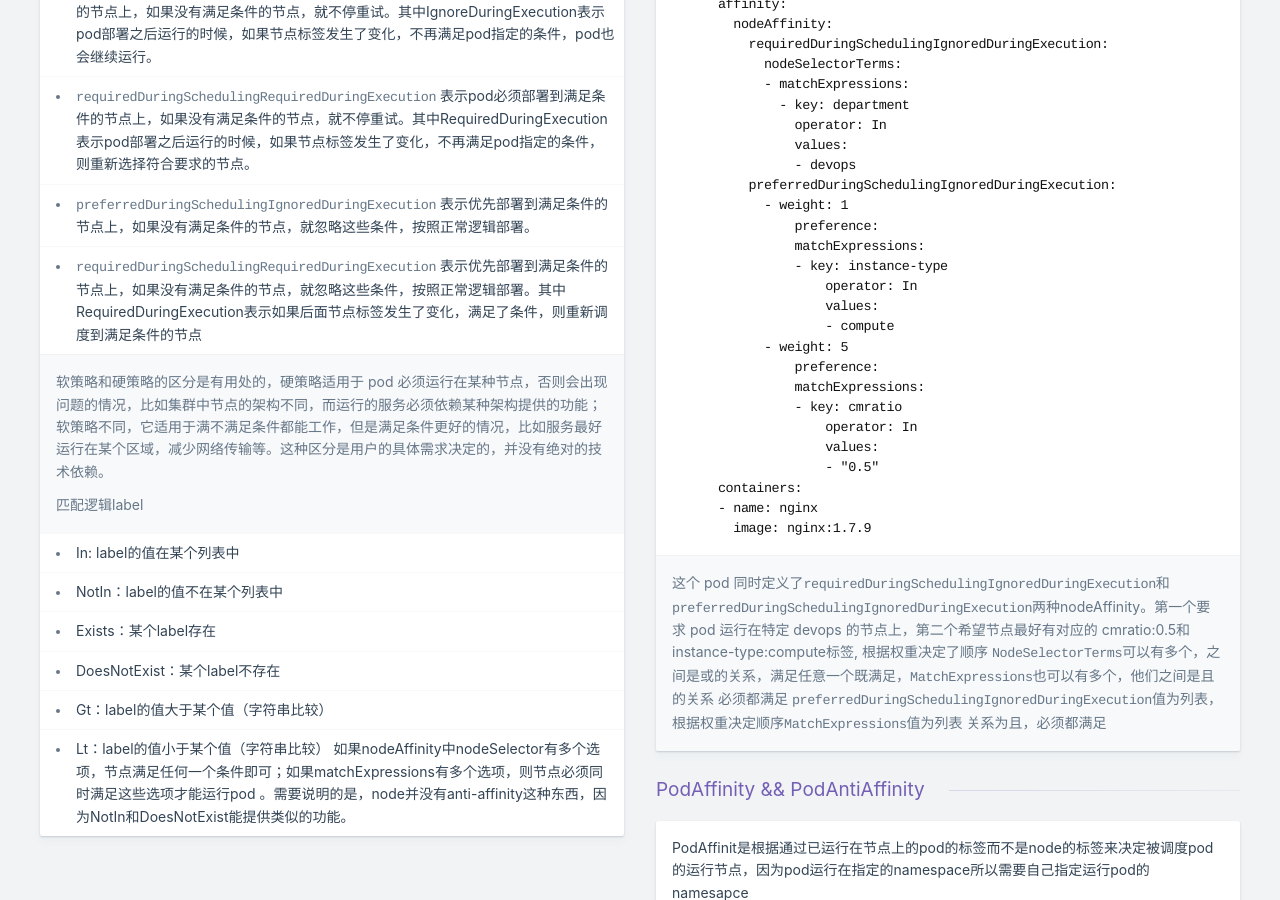
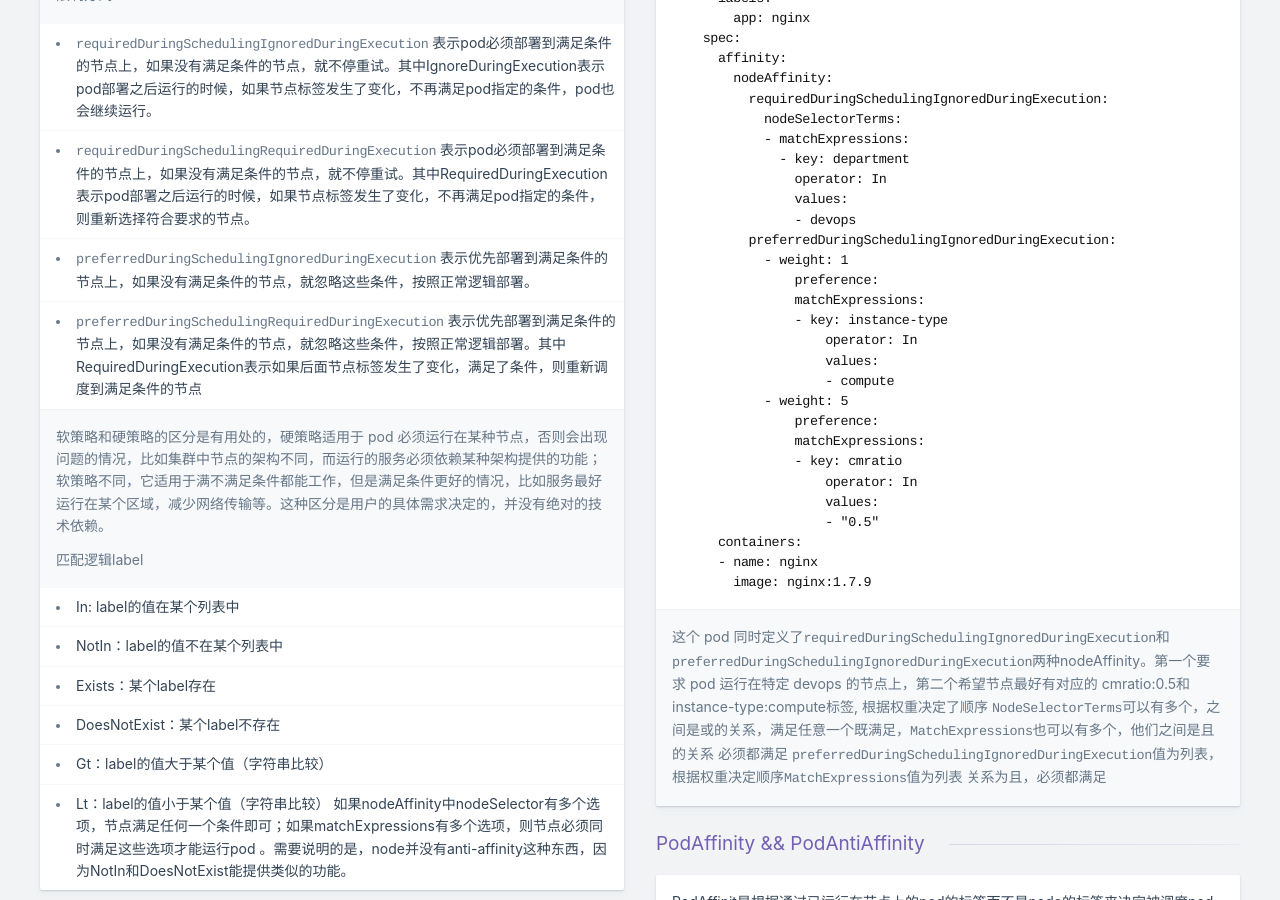
Before and after one commit to gongxiude/cheatsheets, a Jekyll site: the page built from kubernetes-label.md, in a window 1280 px wide and 900 px high, scrolled down 1564 px. Built offline with Jekyll 4.4.1, drawn with Linux system fonts in a browser that asks for light colours; nearby versions of some CDN libraries; comment, search, counter and statistics services are not loaded.

Commit message:
Fix： 调整文本错误

```diff
--- a/kubernetes-label.md
+++ b/kubernetes-label.md
@@ -71,7 +74,7 @@ spec:
 - `requiredDuringSchedulingIgnoredDuringExecution` 表示pod必须部署到满足条件的节点上，如果没有满足条件的节点，就不停重试。其中IgnoreDuringExecution表示pod部署之后运行的时候，如果节点标签发生了变化，不再满足pod指定的条件，pod也会继续运行。
 - `requiredDuringSchedulingRequiredDuringExecution` 表示pod必须部署到满足条件的节点上，如果没有满足条件的节点，就不停重试。其中RequiredDuringExecution表示pod部署之后运行的时候，如果节点标签发生了变化，不再满足pod指定的条件，则重新选择符合要求的节点。
 - `preferredDuringSchedulingIgnoredDuringExecution` 表示优先部署到满足条件的节点上，如果没有满足条件的节点，就忽略这些条件，按照正常逻辑部署。
-- `requiredDuringSchedulingRequiredDuringExecution` 表示优先部署到满足条件的节点上，如果没有满足条件的节点，就忽略这些条件，按照正常逻辑部署。其中RequiredDuringExecution表示如果后面节点标签发生了变化，满足了条件，则重新调度到满足条件的节点
+- `preferredDuringSchedulingRequiredDuringExecution` 表示优先部署到满足条件的节点上，如果没有满足条件的节点，就忽略这些条件，按照正常逻辑部署。其中RequiredDuringExecution表示如果后面节点标签发生了变化，满足了条件，则重新调度到满足条件的节点
 
 软策略和硬策略的区分是有用处的，硬策略适用于 pod 必须运行在某种节点，否则会出现问题的情况，比如集群中节点的架构不同，而运行的服务必须依赖某种架构提供的功能；软策略不同，它适用于满不满足条件都能工作，但是满足条件更好的情况，比如服务最好运行在某个区域，减少网络传输等。这种区分是用户的具体需求决定的，并没有绝对的技术依赖。
 
```
Also changed, not shown: other parts of kubernetes-label.md (+3 -0 lines).
